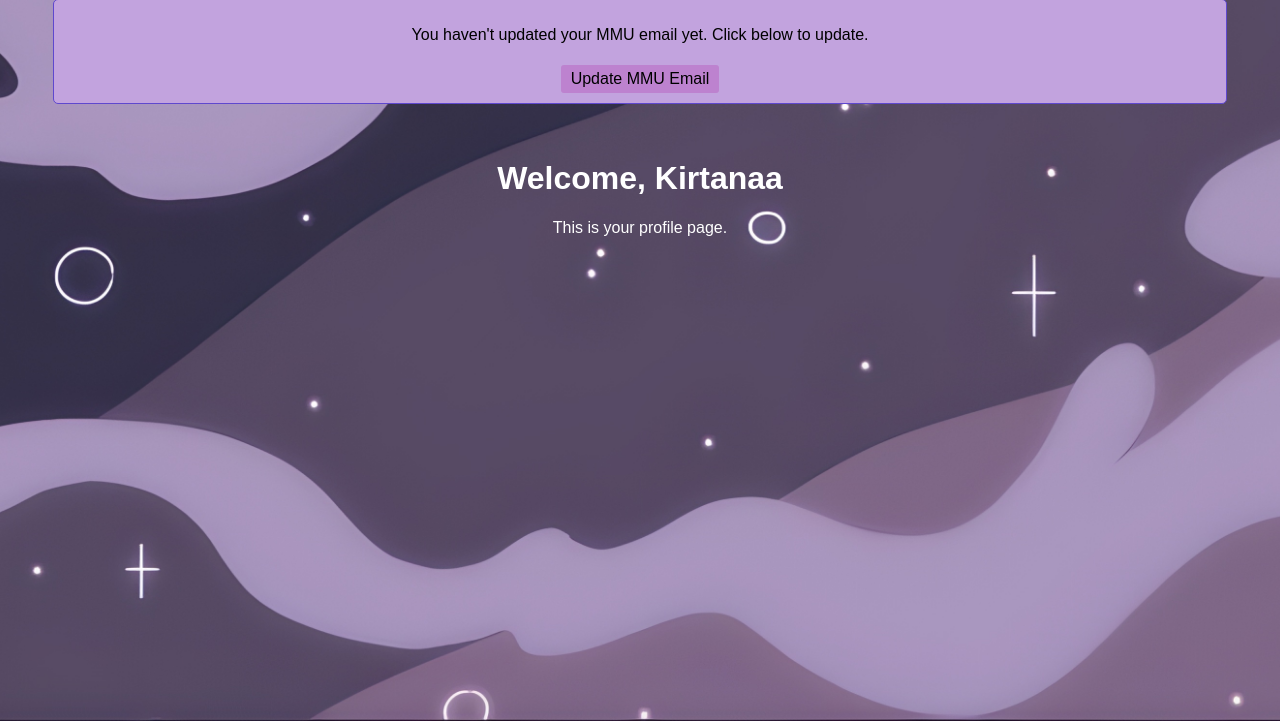
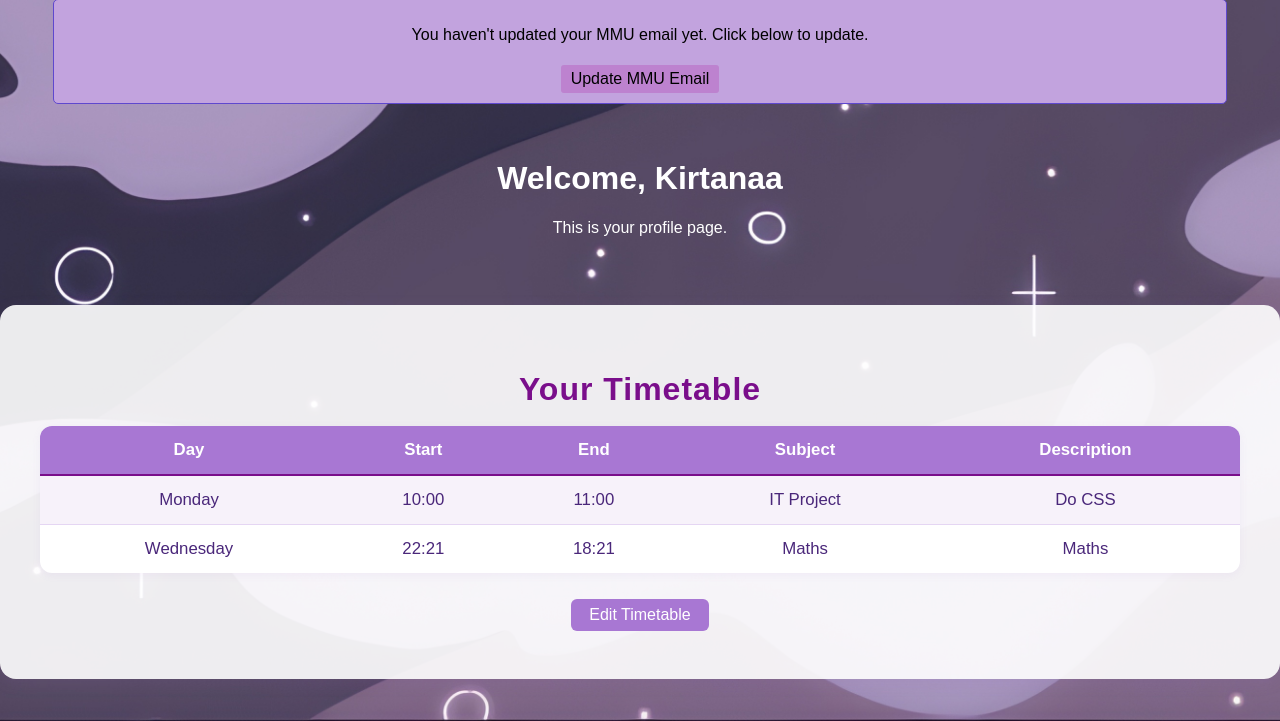
Before and after one commit to Kirtanaa222/Group-11, a Flask app: page /profile in a window 1280 px wide. Shown: the part 79-800 px from the top of the page. Run offline with Flask 3, Linux system fonts and the light colour scheme; a user stored in the database is signed in; grey boxes are pictures that could not be loaded.

Commit message:
Saving timetable

```diff
--- a/Static/Style.css
+++ b/Static/Style.css
@@ -1,3 +1,75 @@
+/* Timetable Section Styling */
+.timetable-section {
+    background: rgba(255,255,255,0.90);
+    color: #4a277a;
+    border-radius: 16px;
+    box-shadow: 0 4px 16px rgba(168,119,211,0.10);
+    padding: 40px 40px 32px 40px;
+    margin: 32px auto 32px auto;
+    max-width: 1200px;
+    min-width: 70vw;
+    text-align: center;
+}
+
+.timetable-section h2 {
+    color: #7a0e8b;
+    margin-bottom: 18px;
+    font-size: 2em;
+    letter-spacing: 1px;
+}
+
+.timetable-section table {
+    width: 100%;
+    border-collapse: separate;
+    border-spacing: 0;
+    background: #fff;
+    border-radius: 12px;
+    overflow: hidden;
+    box-shadow: 0 2px 8px rgba(168,119,211,0.08);
+    margin-bottom: 10px;
+}
+
+.timetable-section th, .timetable-section td {
+    padding: 14px 10px;
+    border-bottom: 1px solid #e5d6f3;
+    font-size: 1.05em;
+}
+
+.timetable-section th {
+    background: #a877d3;
+    color: #fff;
+    font-weight: 600;
+    border-top: none;
+    border-bottom: 2px solid #7a0e8b;
+}
+
+.timetable-section tr:last-child td {
+    border-bottom: none;
+}
+
+.timetable-section tr:nth-child(even) td {
+    background: #f7f2fa;
+}
+
+.timetable-section tr:hover td {
+    background: #e9d6f7;
+    transition: background 0.2s;
+}
+
+.timetable-section a {
+    color: #fff;
+    background: #a877d3;
+    padding: 7px 18px;
+    border-radius: 6px;
+    text-decoration: none;
+    font-weight: 500;
+    margin-top: 10px;
+    display: inline-block;
+    transition: background 0.2s;
+}
+.timetable-section a:hover {
+    background: #7a0e8b;
+}
 body {
     font-family: Arial, sans-serif;
     color: #ffffff;
--- a/Templates/profile.html
+++ b/Templates/profile.html
@@ -41,5 +41,28 @@
 
     </div>
 
+    <div class="timetable-section">
+        <h2>Your Timetable</h2>
+        <table>
+            <tr>
+                <th>Day</th>
+                <th>Start</th>
+                <th>End</th>
+                <th>Subject</th>
+                <th>Description</th>
+            </tr>
+            {% for entry in timetable_entries %}
+            <tr>
+                <td>{{ entry.day_of_week }}</td>
+                <td>{{ entry.start_time.strftime('%H:%M') }}</td>
+                <td>{{ entry.end_time.strftime('%H:%M') }}</td>
+                <td>{{ entry.subject }}</td>
+                <td>{{ entry.description or '' }}</td>
+            </tr>
+            {% endfor %}
+        </table>
+        <p><a href="{{ url_for('timetable') }}">Edit Timetable</a></p>
+    </div>
+
 </body>
 </html>
--- a/app.py
+++ b/app.py
@@ -48,12 +48,23 @@ class User(db.Model):
     admin = db.Column(db.Boolean, default=False)
     mmu_email_updated_at = db.Column(db.DateTime, nullable=True)
 
+#Message
 class Message(db.Model):
     id = db.Column(db.Integer, primary_key=True)
     sender = db.Column(db.String(50), nullable=False)
     recipient = db.Column(db.String(50), nullable=False)
     content = db.Column(db.Text, nullable=False)
     timestamp = db.Column(db.DateTime, default=datetime.utcnow)
+
+# Timetable
+class TimetableEntry(db.Model):
+    id = db.Column(db.Integer, primary_key=True)
+    user_id = db.Column(db.Integer, db.ForeignKey('user.id'), nullable=False)
+    day_of_week = db.Column(db.String(10), nullable=False)  # e.g., 'Monday'
+    start_time = db.Column(db.Time, nullable=False)
+    end_time = db.Column(db.Time, nullable=False)
+    subject = db.Column(db.String(100), nullable=False)
+    description = db.Column(db.Text, nullable=True)
 
 with app.app_context():
     db.create_all()
@@ -289,13 +300,17 @@ def profile():
     if not is_mmu_email(user.mmu_email):
         mmu_reminder = "You haven't updated your MMU email yet. Click below to update."
 
+    # Fetch user's timetable entries
+    timetable_entries = TimetableEntry.query.filter_by(user_id=user.id).order_by(TimetableEntry.day_of_week, TimetableEntry.start_time).all()
+
     #send data to profile.html to display the profile page
     return render_template("profile.html",
                            username=user.username,
                            avatar=avatar,
                            background=background,
                            bio=bio,
-                           mmu_reminder=mmu_reminder)
+                           mmu_reminder=mmu_reminder,
+                           timetable_entries=timetable_entries)
 
 #------------------------------display_profile-----------------------------
 
@@ -422,6 +437,41 @@ def search_users():
     return render_template("search.html", users=users, faculty=faculty, subject=subject)
 
 
+
+#------------------------------timetable---------------------------------
+from datetime import time
+
+@app.route("/timetable", methods=["GET", "POST"])
+def timetable():
+    if "user_id" not in session:
+        return redirect(url_for("login"))
+    user_id = session["user_id"]
+    error = None
+    if request.method == "POST":
+        day_of_week = request.form.get("day_of_week")
+        start_time = request.form.get("start_time")
+        end_time = request.form.get("end_time")
+        subject = request.form.get("subject")
+        description = request.form.get("description")
+        try:
+            entry = TimetableEntry(
+                user_id=user_id,
+                day_of_week=day_of_week,
+                start_time=datetime.strptime(start_time, "%H:%M").time(),
+                end_time=datetime.strptime(end_time, "%H:%M").time(),
+                subject=subject,
+                description=description
+            )
+            db.session.add(entry)
+            db.session.commit()
+        except Exception as e:
+            error = "Invalid input or time format."
+
+    # Get all entries for this user, ordered by day and time
+    entries = TimetableEntry.query.filter_by(user_id=user_id).order_by(TimetableEntry.day_of_week, TimetableEntry.start_time).all()
+    days = ["Monday", "Tuesday", "Wednesday", "Thursday", "Friday", "Saturday", "Sunday"]
+    return render_template("timetable.html", entries=entries, days=days, error=error)
+
 #------------------------------chat---------------------------------
 @app.route("/message")
 def message():
```
Also changed, not shown: Templates/message.html (+17 -3 lines), Templates/timetable.html (added, +47 -0 lines), instance/sql.db.
